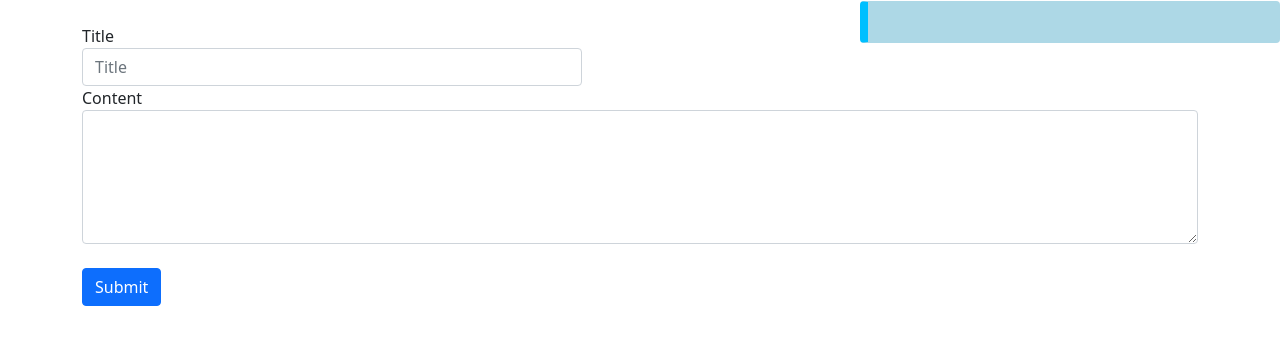
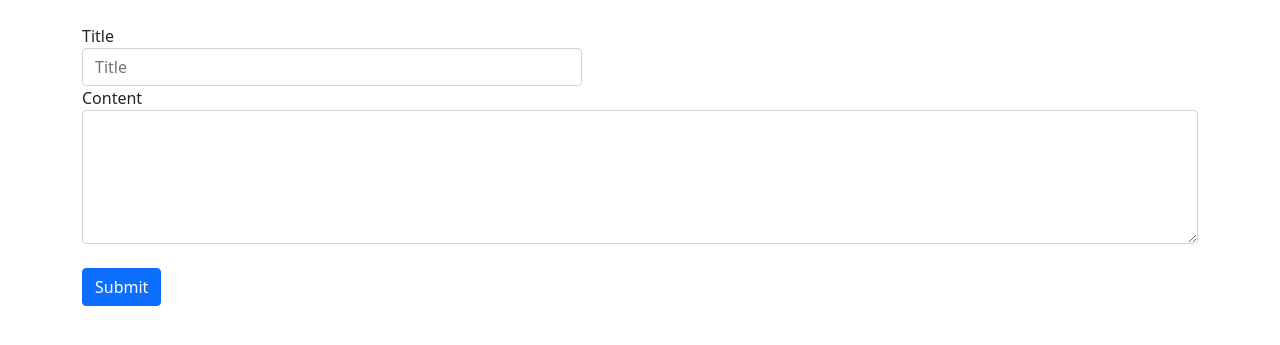
Before and after one commit to jayashankardevarapalli/ONB, a Django app: page /dashboard/ in a window 1280 px wide. Shown: the part 79-424 px from the top of the page. Run offline with Django 3.2, Linux system fonts and the light colour scheme; some libraries are stand-ins or nearby versions.

Commit message:
Modifications

```diff
--- a/app/views.py
+++ b/app/views.py
@@ -33,5 +33,5 @@ def notescreate(request):
 		content=request.POST.get('content')
 		notes_data = Notes(title=title, content=content)
 		notes_data.save()
-		msg = 'Notes saved!! 🗸'
-	return render(request, 'dashboard.html', {'msg':msg})
+		# msg = 'Notes saved!! 🗸'
+	return render(request, 'dashboard.html')
--- a/templates/dashboard.html
+++ b/templates/dashboard.html
@@ -4,10 +4,7 @@
 
 {% block content %}
 
-<div class="alert" style="padding: 20px 40px; min-width: 420px; position: absolute; right: 0px; top:80px; border-radius: 4px; border-left: 8px solid #00BFFF; background: #ADD8E6; font-size: 18px;">
-    <span class="fas fa-exclamation-circle"></span>
-    <span class="msg">{{msg}}</span>
-</div>
+
 <div class="container">
     <form method="post" action="/notescreate/" role="create" id="cn">
         {% csrf_token %}
```
Also changed, not shown: db.sqlite3.
